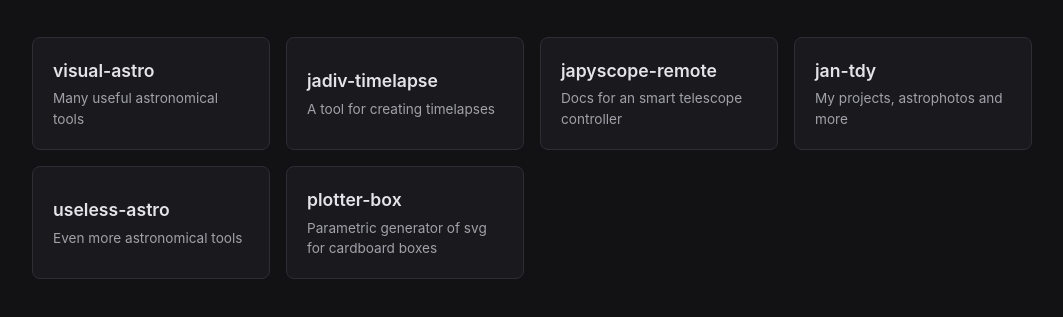
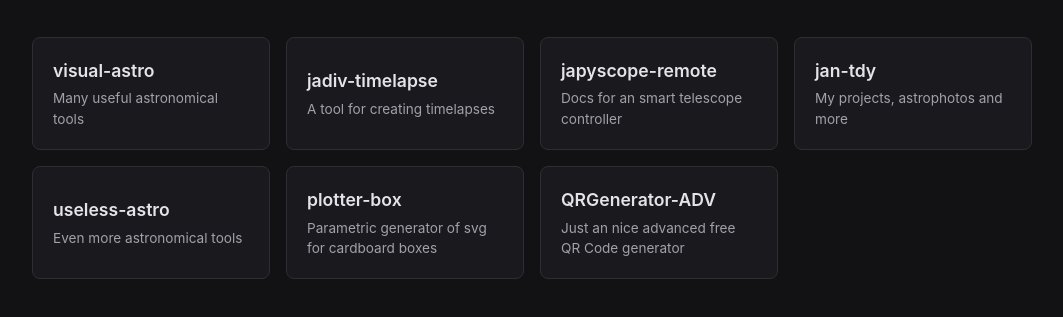
Before and after one commit to jan-tdy/jan-tdy.github.io, a plain HTML site: page index.html in a window 1280 px wide. Shown: the part 115-432 px from the top of the page, without its empty margins (108-1171 px from the left). Drawn offline with Linux system fonts and the light colour scheme.

Commit message:
Add QRGenerator-ADV to project list

```diff
--- a/index.html
+++ b/index.html
@@ -115,6 +115,7 @@
       { name: "jan-tdy", desc: "My projects, astrophotos and more", url: "https://jan-tdy.github.io/jan-tdy" },
       { name: "useless-astro", desc: "Even more astronomical tools", url: "https://jan-tdy.github.io/useless-astro" },
       { name: "plotter-box", desc: "Parametric generator of svg for cardboard boxes", url: "https://jan-tdy.github.io/plotter-box" },
+      { name: "QRGenerator-ADV", desc: "Just an nice advanced free QR Code generator", url: "https://jan-tdy.github.io/QRGenerator-ADV/" },
     ];
 
     // ==========================================
```
